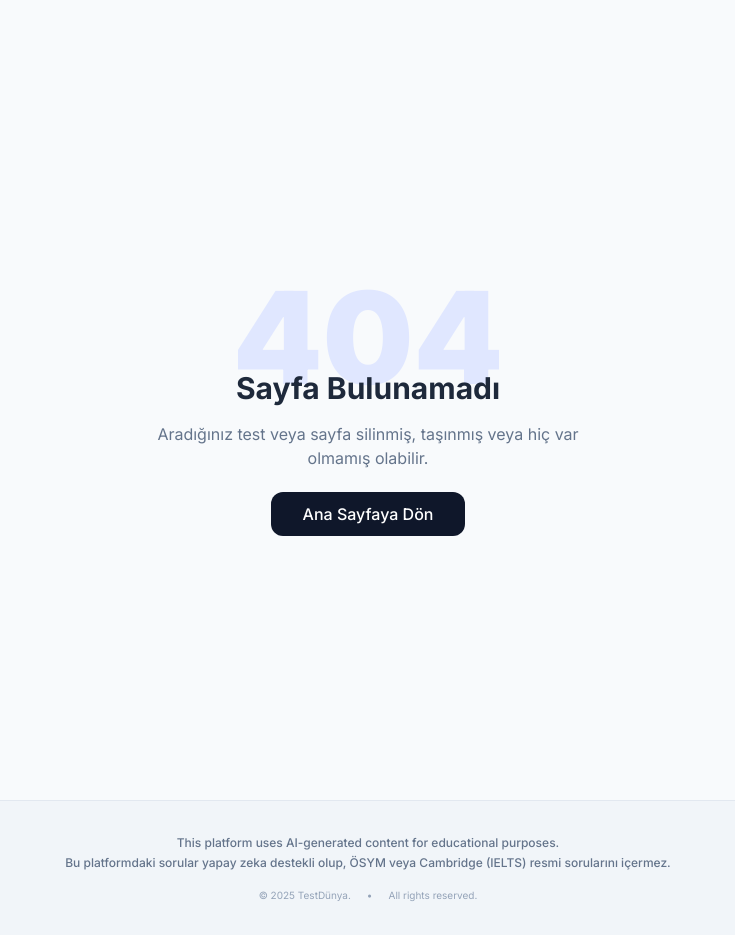
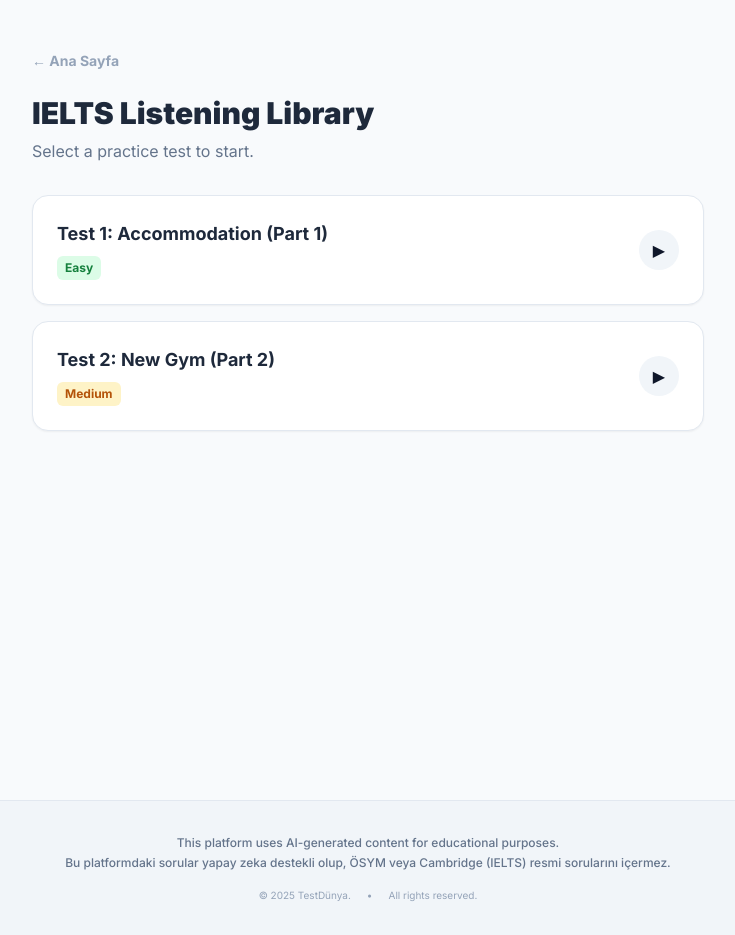
Before and after one commit to kuarkcoin/testdunya, a Next.js app: page /ielts/listening in a window 1280 px wide. Before the commit this address had no page. Shown: the whole page, without its empty margins (272-1007 px from the left). Built offline with nearby package versions, Linux system fonts and the light colour scheme.

Commit message:
Create listening/page.tsx

```diff
--- /dev/null
+++ b/app/ielts/listening/page.tsx
@@ -0,0 +1,38 @@
+'use client';
+
+import Link from 'next/link';
+
+export default function ListeningMenu() {
+  const tests = [
+    { id: 'ielts-listening', title: 'Test 1: Accommodation (Part 1)', level: 'Easy' },
+    { id: 'ielts-listening-2', title: 'Test 2: New Gym (Part 2)', level: 'Medium' },
+  ];
+
+  return (
+    <div className="min-h-screen bg-slate-50 py-12 px-4">
+      <div className="max-w-2xl mx-auto">
+        <Link href="/" className="text-sm font-bold text-slate-400 hover:text-indigo-600 mb-6 inline-block">← Ana Sayfa</Link>
+        <h1 className="text-3xl font-black text-slate-800 mb-2">IELTS Listening Library</h1>
+        <p className="text-slate-500 mb-8">Select a practice test to start.</p>
+
+        <div className="space-y-4">
+          {tests.map((t) => (
+            <Link key={t.id} href={`/test/${t.id}`} className="block bg-white p-6 rounded-2xl shadow-sm border border-slate-200 hover:border-indigo-300 hover:shadow-md transition-all group">
+              <div className="flex justify-between items-center">
+                <div>
+                  <h3 className="font-bold text-lg text-slate-800 group-hover:text-indigo-600 transition-colors">{t.title}</h3>
+                  <span className={`text-xs font-bold px-2 py-1 rounded-md mt-2 inline-block ${t.level === 'Easy' ? 'bg-green-100 text-green-700' : 'bg-amber-100 text-amber-700'}`}>
+                    {t.level}
+                  </span>
+                </div>
+                <div className="w-10 h-10 bg-slate-100 rounded-full flex items-center justify-center group-hover:bg-indigo-600 group-hover:text-white transition-all">
+                  ▶
+                </div>
+              </div>
+            </Link>
+          ))}
+        </div>
+      </div>
+    </div>
+  );
+}
```
